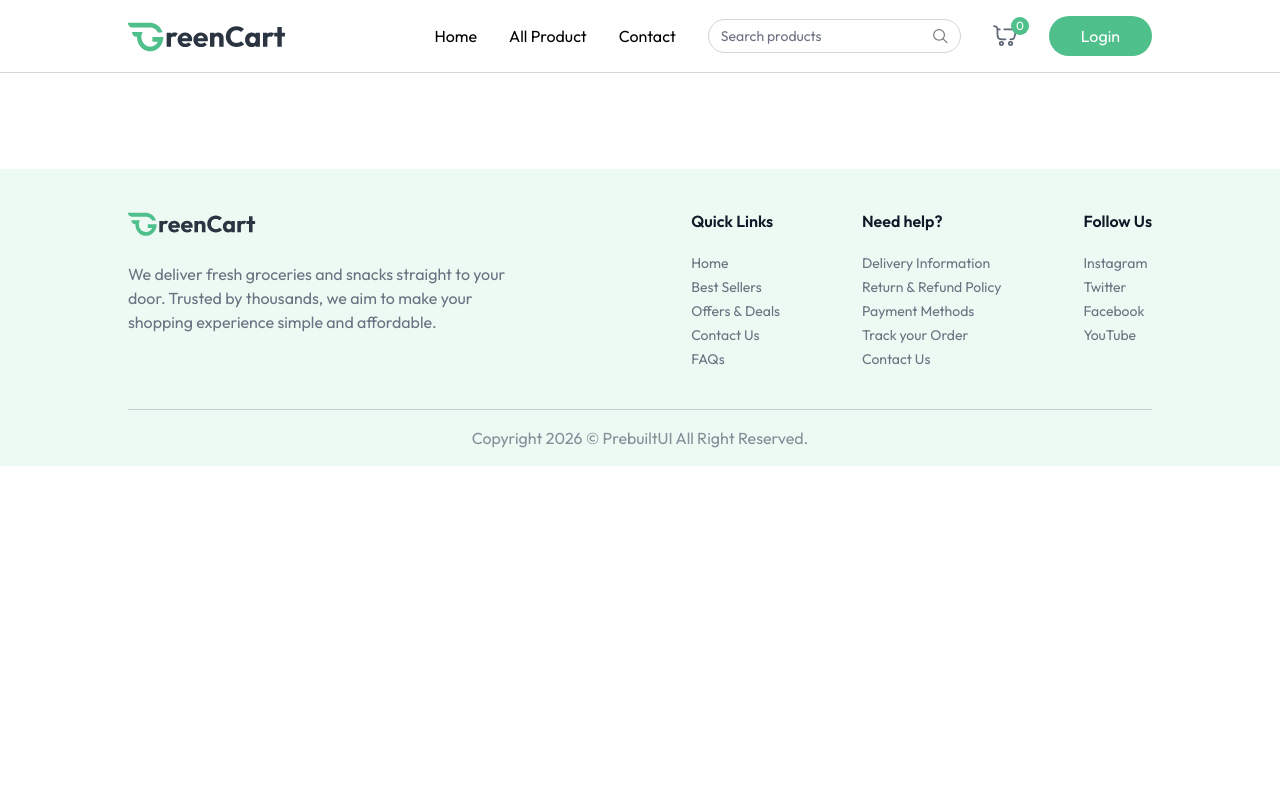
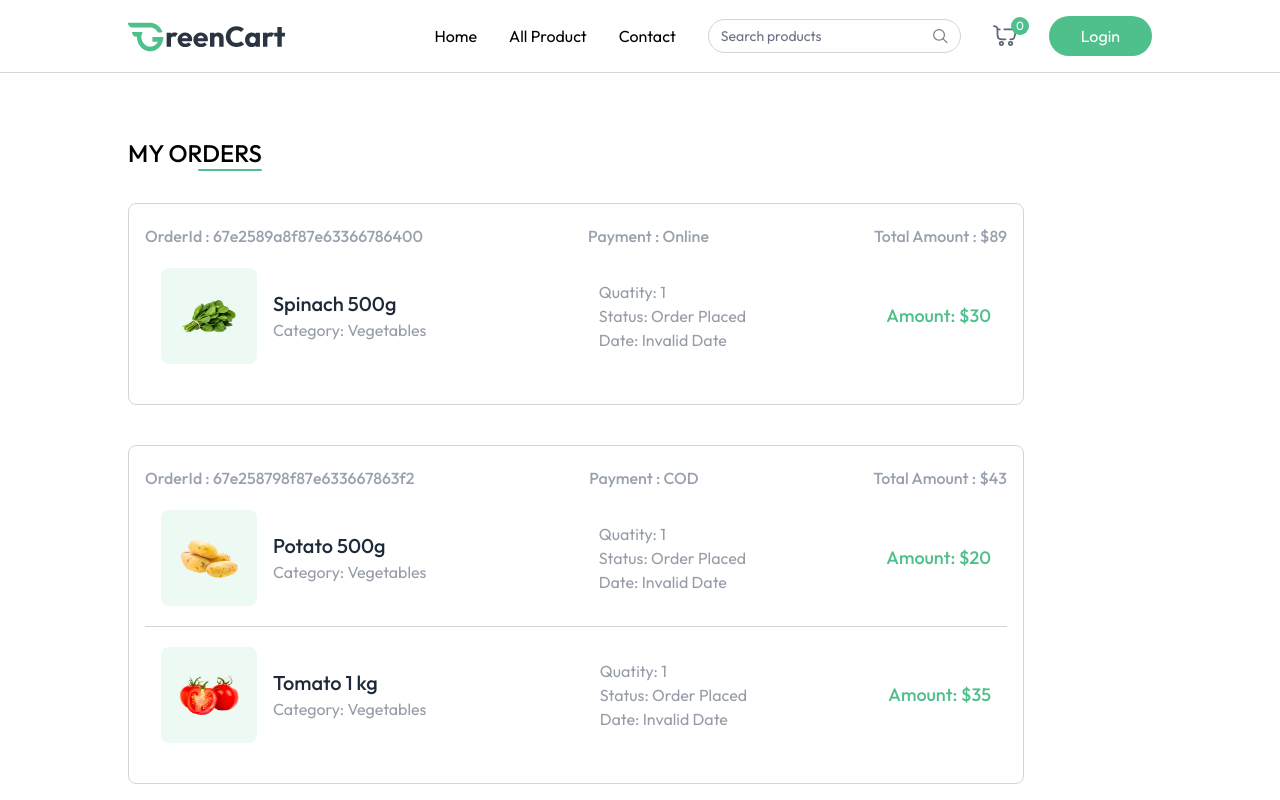
Before and after one commit to huytdn/E-Commerce-App-, a React (Vite) app in the folder greencart/: page /my-orders in a window 1280 px wide. Shown: the top 800 px of the page. Built offline with nearby package versions, Linux system fonts and the light colour scheme.

Commit message:
myorders page

```diff
--- a/greencart/src/App.jsx
+++ b/greencart/src/App.jsx
@@ -11,6 +11,7 @@
 import ProductDetails from "./pages/ProductDetails";
 import Cart from "./pages/Cart";
 import AddAddress from "./pages/AddAddress";
+import MyOrders from "./pages/MyOrders";
 
 const App = () => {
   const isSellerPath = useLocation().pathname.includes("seller");
@@ -32,6 +33,7 @@
           <Route path="/products/:category/:id" element={<ProductDetails />} />
           <Route path="/cart" element={<Cart />} />
           <Route path="/add-address" element={<AddAddress />} />
+          <Route path="/my-orders" element={<MyOrders />} />
         </Routes>
       </div>
       {!isSellerPath && <Footer />}
--- a/greencart/src/components/Navbar.jsx
+++ b/greencart/src/components/Navbar.jsx
@@ -79,9 +79,9 @@
             <ul className="hidden group-hover:block absolute top-10 right-0 bg-white shadow border border-gray-200 py-2.5 w-30 rounded-md text-sm z-40">
               <li
                 className="p-1.5 pl-3 hover:bg-primary/10 cursor-pointer"
-                onClick={() => navigate("my-orders")}
+                onClick={() => navigate("/my-orders")}
               >
-                My Orderss
+                My Orders
               </li>
               <li
                 className="p-1.5 pl-3 hover:bg-primary/10 cursor-pointer"
--- a/greencart/src/components/ProductCard.jsx
+++ b/greencart/src/components/ProductCard.jsx
@@ -67,9 +67,11 @@
         {/* Price + Action */}
         <div className="flex items-end justify-between mt-4">
           <p className="md:text-xl text-base font-medium text-primary">
-            {currency}${product.offerPrice}{" "}
+            {currency}
+            {product.offerPrice}{" "}
             <span className="text-gray-500/60 md:text-sm text-xs line-through ml-1">
-              {currency}${product.price}
+              {currency}
+              {product.price}
             </span>
           </p>
 
--- a/greencart/src/context/AppContext.jsx
+++ b/greencart/src/context/AppContext.jsx
@@ -6,7 +6,7 @@
 export const AppContext = createContext();
 
 export const AppContextProvider = ({ children }) => {
-  const currency = import.meta.VITE_CURRENCY;
+  const currency = import.meta.env.VITE_CURRENCY;
 
   const navigate = useNavigate();
   const [user, setUser] = useState(null);
--- /dev/null
+++ b/greencart/src/pages/MyOrders.jsx
@@ -0,0 +1,74 @@
+import React, { useEffect, useState } from "react";
+import { useAppContext } from "../context/AppContext";
+import { dummyOrders } from "../assets/assets";
+
+const MyOrders = () => {
+  const [myOrders, setMyOrders] = useState([]);
+  const { currency } = useAppContext();
+
+  const fetchMyOrders = async () => {
+    setMyOrders(dummyOrders);
+  };
+
+  useEffect(() => {
+    fetchMyOrders();
+  }, []);
+
+  return (
+    <div className="mt-16 pb-16">
+      <div className="flex flex-col items-end w-max mb-8">
+        <p className="text-2xl font-medium uppercase">My Orders</p>
+        <div className="w-16 h-0.5 bg-primary rounded-full"></div>
+      </div>
+
+      {myOrders.map((order, index) => (
+        <div
+          key={index}
+          className="border border-gray-300 rounded-lg mb-10 p-4 py-5 max-w-4xl"
+        >
+          <p className="flex justify-between md:items-center text-gray-400 md:font-medium max-md:flex-col">
+            <span>OrderId : {order._id}</span>
+            <span>Payment : {order.paymentType}</span>
+            <span>
+              Total Amount : {currency}
+              {order.amount}
+            </span>
+          </p>
+          {order.items.map((item, index) => (
+            <div
+              key={index}
+              className={`relative bg-white text-gray-500/70 ${order.items.length !== index + 1 && "border-b"} border-gray-300 flex flex-col md:flex-row md:items-center justify-between p-4 py-5 md:gap-16 w-full max-w-4xl`}
+            >
+              <div className="flex items-center mb-4 md:mb-0">
+                <div className="bg-primary/10 p-4 rounded-lg">
+                  <img
+                    src={item.product.image[0]}
+                    alt=""
+                    className="w-16 h-1/6"
+                  />
+                </div>
+                <div className="ml-4">
+                  <h2 className="text-xl font-medium text-gray-800">
+                    {item.product.name}
+                  </h2>
+                  <p>Category: {item.product.category}</p>
+                </div>
+              </div>
+              <div className="flex flex-col justify-center md:ml-8 mb-4 md:mb-0">
+                <p>Quatity: {item.quatity || "1"}</p>
+                <p>Status: {order.status}</p>
+                <p>Date: {new Date(order.createAt).toLocaleDateString()}</p>
+              </div>
+              <p className="text-primary text-lg font-medium">
+                Amount: {currency}
+                {item.product.offerPrice * item.quantity}
+              </p>
+            </div>
+          ))}
+        </div>
+      ))}
+    </div>
+  );
+};
+
+export default MyOrders;
```
